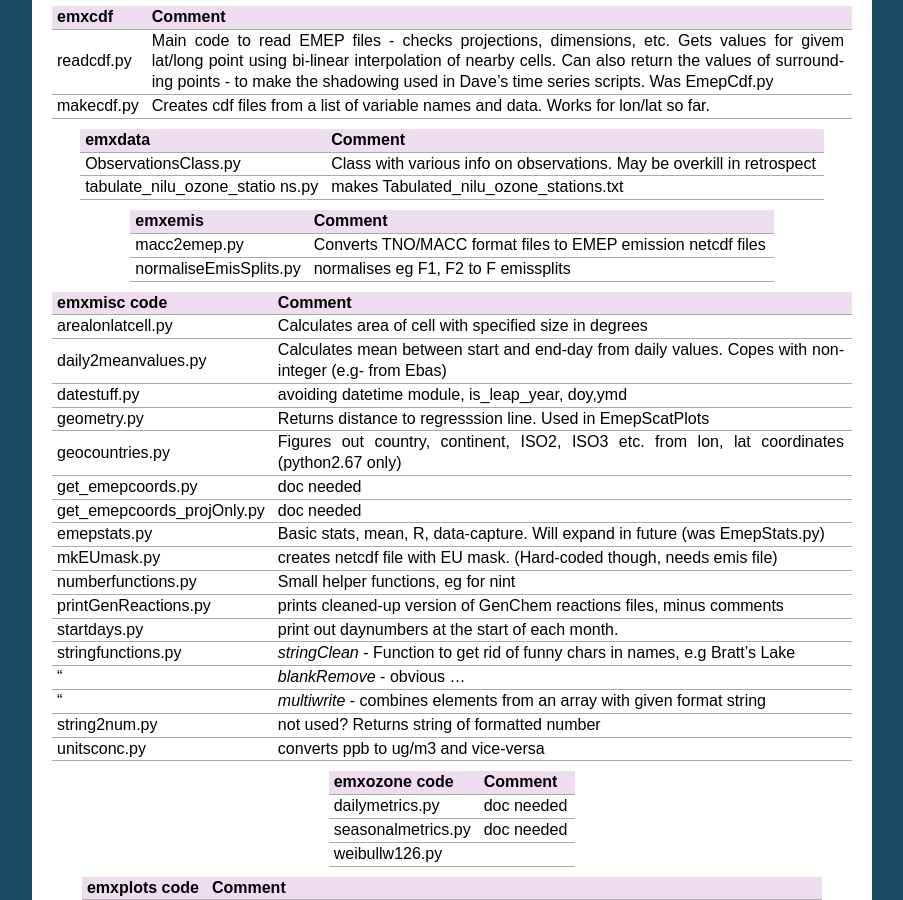
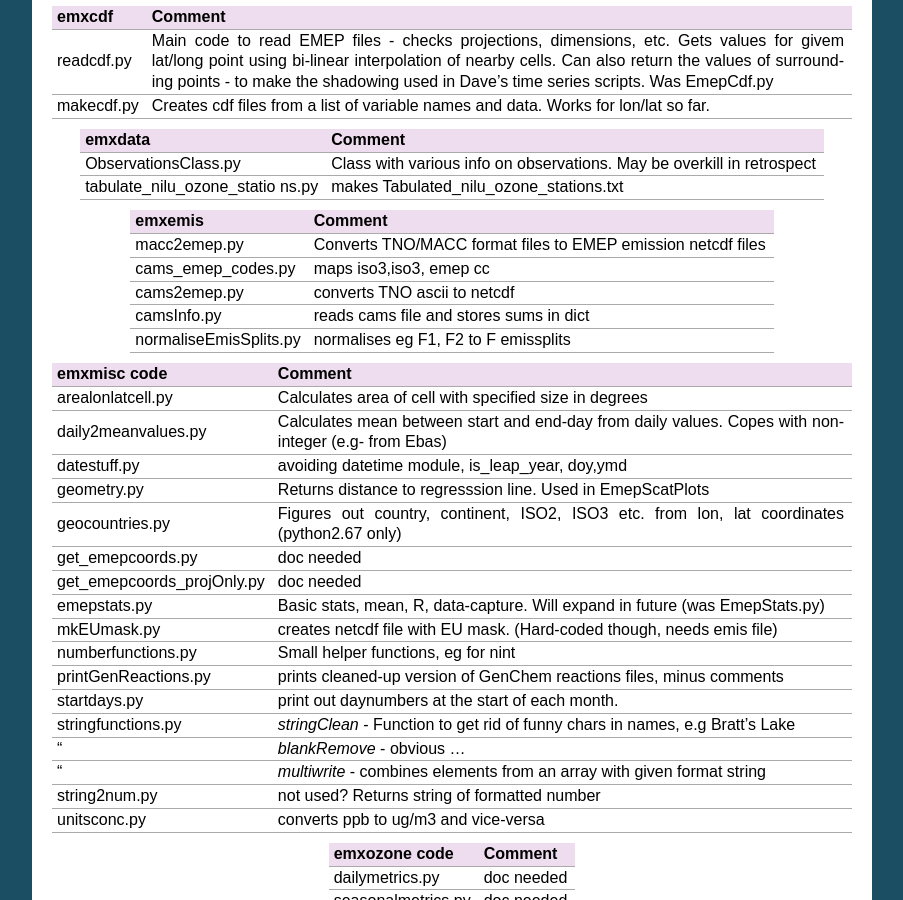
Before and after one commit to mifads/pyscripts, a Sphinx documentation site: the page built from doc/pyscripts_intro.rst, in a window 1280 px wide and 900 px high, scrolled down 593 px. Shown: the whole window, without its empty margins (198-1101 px from the left). Built offline with Sphinx 7.4.7, drawn with Linux system fonts in a browser that asks for light colours.

Commit message:
More on emxemis scripts

```diff
--- a/doc/pyscripts_intro.rst
+++ b/doc/pyscripts_intro.rst
@@ -64,6 +64,12 @@
 +============================+=========================================+
 | macc2emep.py               | Converts TNO/MACC format files to EMEP  |
 |                            | emission netcdf files                   |
++----------------------------+-----------------------------------------+
+|cams_emep_codes.py          | maps iso3,iso3, emep cc                 |
++----------------------------+-----------------------------------------+
+|cams2emep.py                | converts TNO ascii to netcdf            |
++----------------------------+-----------------------------------------+
+|camsInfo.py                 | reads cams file and stores sums in dict |
 +----------------------------+-----------------------------------------+
 |normaliseEmisSplits.py      | normalises eg F1, F2 to F emissplits    |
 +----------------------------+-----------------------------------------+
```
